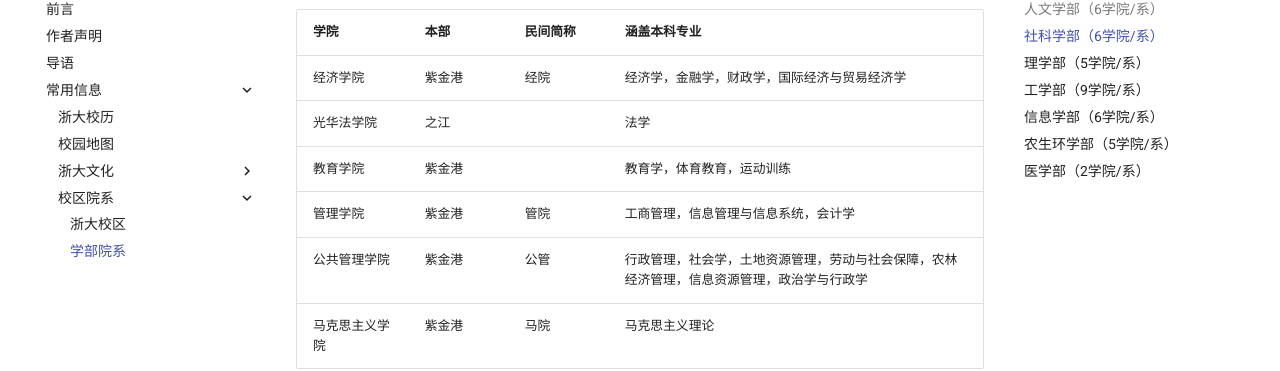
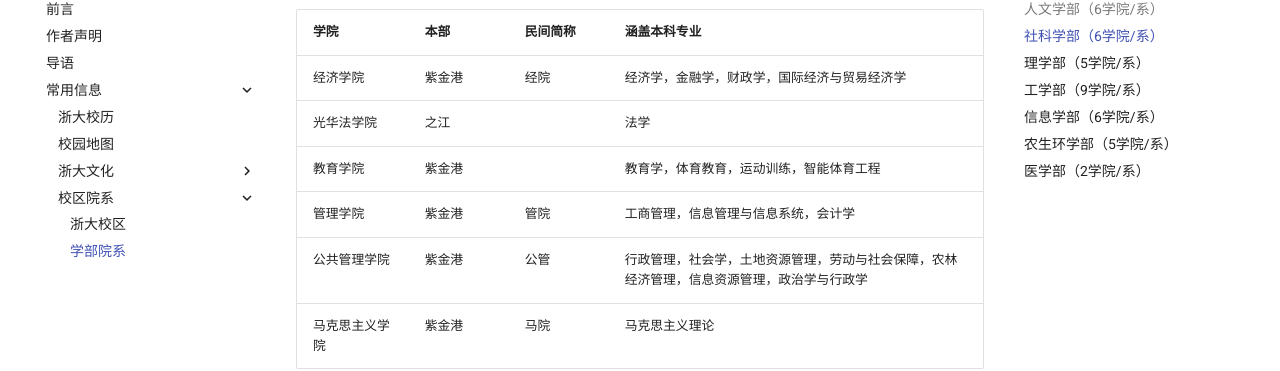
Before and after one commit to mini-full/zju-welcome, an MkDocs documentation site: the page built from docs/basics/colleges.md, in a window 1280 px wide and 900 px high, scrolled down 725 px. Shown: the part 99-470 px from the top of the window. Built offline with MkDocs 1.6.1 and Material for MkDocs 9.7.7, drawn with Linux system fonts in a browser that asks for light colours; comment, search, counter and statistics services are not loaded; some of the changed text lies outside the part shown.

Commit message:
add new majors

```diff
--- a/docs/basics/colleges.md
+++ b/docs/basics/colleges.md
@@ -21,7 +21,7 @@ TODO: 新增本科专业？
 | -------------- | ------ | -------- | ------------------------------------------------------------ |
 | 经济学院       | 紫金港 | 经院     | 经济学，金融学，财政学，国际经济与贸易经济学                 |
 | 光华法学院     | 之江   |          | 法学                                                         |
-| 教育学院       | 紫金港 |          | 教育学，体育教育，运动训练                                   |
+| 教育学院       | 紫金港 |          | 教育学，体育教育，运动训练，智能体育工程                                   |
 | 管理学院       | 紫金港 | 管院     | 工商管理，信息管理与信息系统，会计学                         |
 | 公共管理学院   | 紫金港 | 公管     | 行政管理，社会学，土地资源管理，劳动与社会保障，农林经济管理，信息资源管理，政治学与行政学 |
 | 马克思主义学院 | 紫金港 | 马院     | 马克思主义理论                                               |
@@ -68,7 +68,7 @@ TODO: 新增本科专业？
 | 生命科学学院               | 紫金港 | 生科院   | 生物科学，生态学                   |
 | 生物系统工程与食品科学学院 | 紫金港 | 生工食品 | 食品科学与工程，农业工程           |
 | 环境与资源学院             | 紫金港 | 环资     | 农业资源与环境，环境工程，环境科学 |
-| 农业与生物技术学院         | 紫金港 | 农学院   | 植物保护，农学，园艺，茶学，园林   |
+| 农业与生物技术学院         | 紫金港 | 农学院   | 植物保护，农学，园艺，茶学，园林，生物育种科学   |
 | 动物科学学院               | 紫金港 | 动科院   | 动物科学，动物医学                 |
 
 ## 医学部（2学院/系）
```
